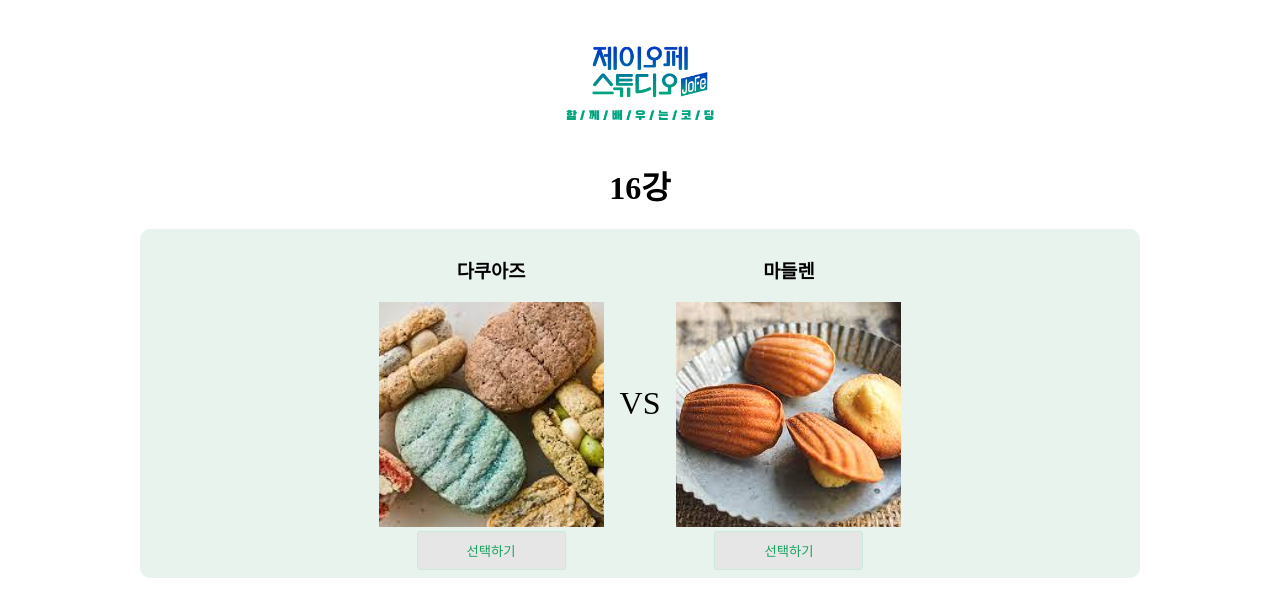
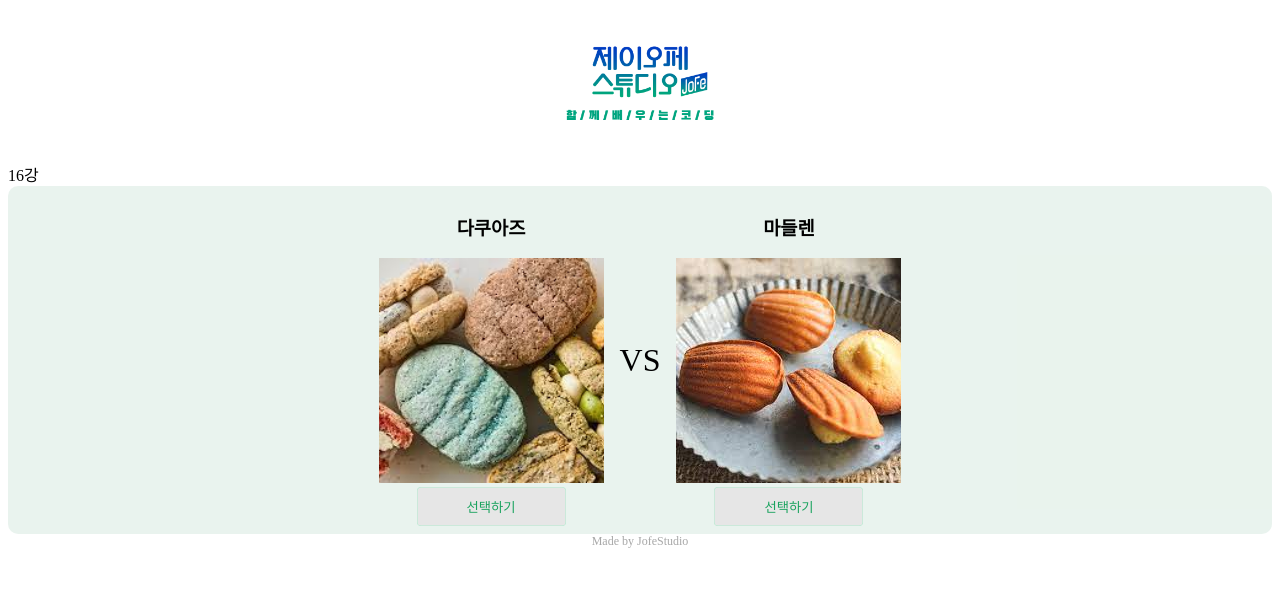
Before and after one commit to Cho-SangHyun/react-wordlcup, a React (Create React App) app: page / in a window 1280 px wide. Shown: the top 616 px of the page. Built offline with nearby package versions, Linux system fonts and the light colour scheme; the HTML template or start-up script is replaced by a standard one; a web font is replaced by a local one.

Commit message:
refactoring: Modify <div> tags, .etc to semantic tags such as <header> tags

```diff
--- a/src/components/App.js
+++ b/src/components/App.js
@@ -3,7 +3,8 @@ import mock from "../mock.json";
 import DessertItem from "./DessertItem";
 import './App.css';
 import SelectButton from "./SelectButton";
-import JofeStudioLogo from "./JofeStudioLogo";
+import PageHeader from "./PageHeader";
+import PageFooter from "./PageFooter";
 
 // 피셔 - 예이츠 셔플(배열 섞는 알고리즘)
 function shuffle(array) {
@@ -56,24 +57,25 @@ function App(){
 
     if(roundOf === 1){
         return(
-            <div>
-                <JofeStudioLogo />
-                <div className="main-section">
-                    <h1>YOUR BEST DESSERT</h1>
+            <div className="app">
+                <PageHeader />
+                <section className="main-section">
+                    <header className="round-title">YOUR BEST DESSERT</header>
                     <div className="select-zone">
                         {dessertList[selectIndex]}
                     </div>
-                </div>
+                </section>
+                <PageFooter />
             </div>
         )
     }
     else{
         return(
-            <div>
-                <JofeStudioLogo />
-                <div className="main-section">
+            <div className="app">
+                <PageHeader />
+                <section className="main-section">
                     {/* <h1>{roundOf}강</h1> */}
-                    <h1>{roundOf === 2 ? "결 승 전" : `${roundOf}강`}</h1>
+                    <header className="round-title">{roundOf === 2 ? "결 승 전" : `${roundOf}강`}</header>
                     <div className="select-zone">
                         <div className="select-item">
                             {dessertList[selectIndex]}
@@ -87,7 +89,8 @@ function App(){
                             <SelectButton item={dessertList[selectIndex + 1]} onSelect={selectDessert}/>
                         </div>
                     </div>
-                </div>
+                </section>
+                <PageFooter />
             </div>
         )
     }
--- /dev/null
+++ b/src/components/PageFooter.css
@@ -0,0 +1,5 @@
+.footer{
+    color: rgb(167, 167, 167);
+    text-align: center;
+    font-size: 0.75rem;
+}
--- /dev/null
+++ b/src/components/PageFooter.js
@@ -0,0 +1,11 @@
+import './PageFooter.css';
+
+function PageFooter(){
+    return(
+        <footer className="footer">
+            Made by JofeStudio
+        </footer>
+    )
+}
+
+export default PageFooter;
--- /dev/null
+++ b/src/components/PageHeader.js
@@ -0,0 +1,11 @@
+import JofeStudioLogo from "./JofeStudioLogo";
+
+function PageHeader(){
+    return(
+        <header className="header">
+            <JofeStudioLogo />
+        </header>
+    )
+}
+
+export default PageHeader;
```
